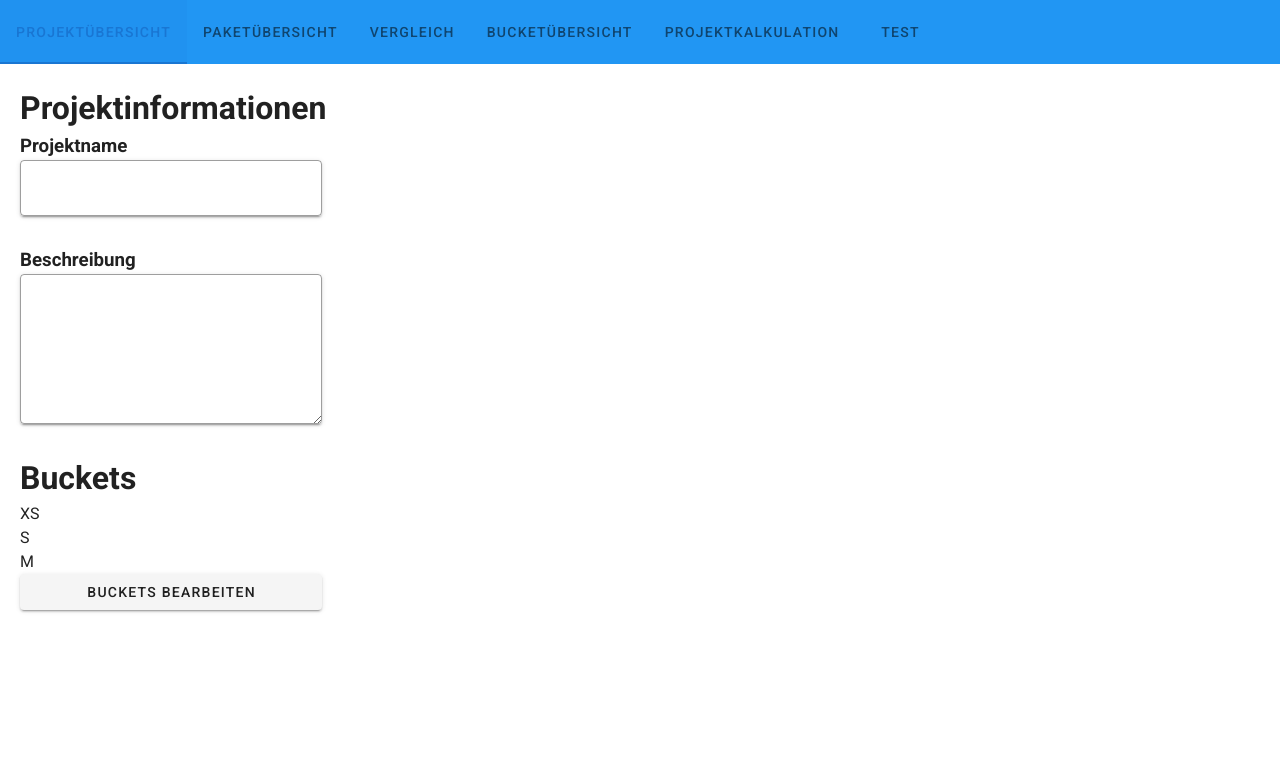
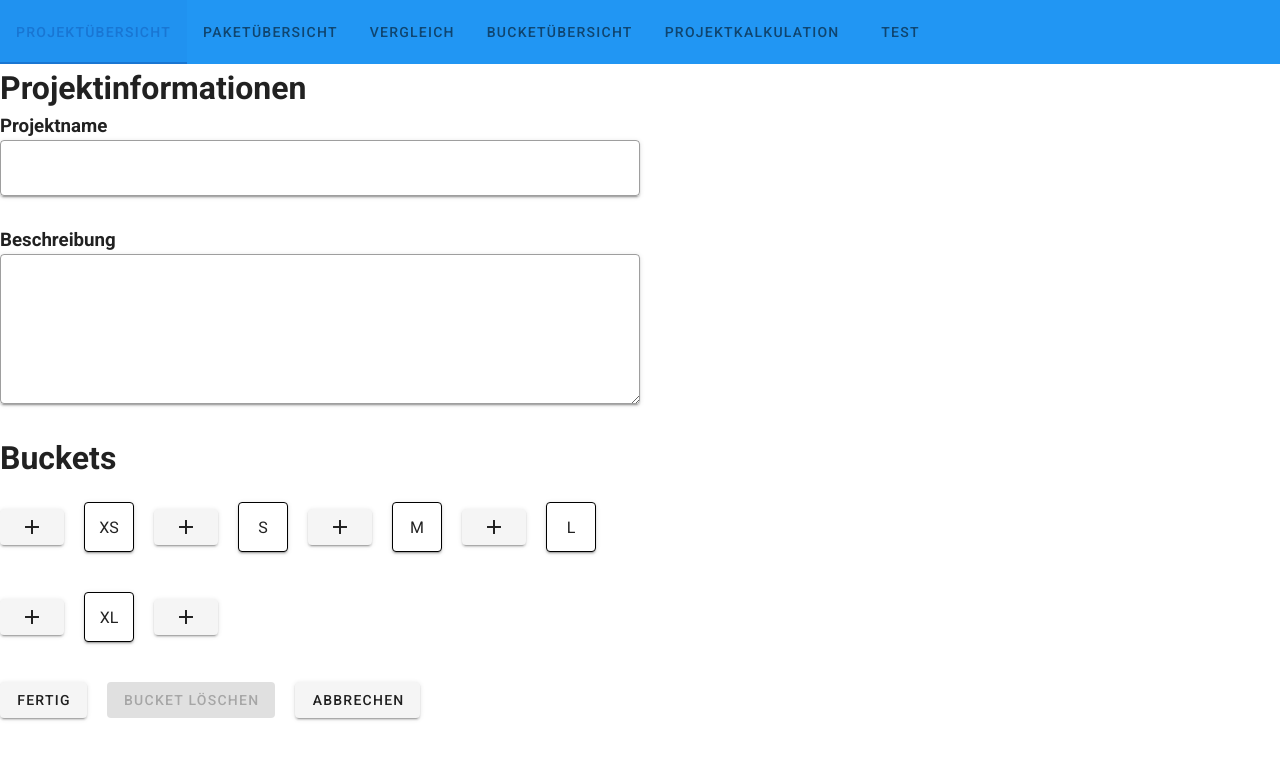
Before and after one commit to dexec/T-Shirt-Sizing-Tool, a Vue app: page /projekt in a window 1280 px wide. Both pictures are taken after a click on the button "BUCKETS BEARBEITEN". Shown: the top 760 px of the page. Built offline with nearby package versions, Linux system fonts and the light colour scheme.

Commit message:
Buckets editieren implementiert

```diff
--- a/src/views/ProjektUebersichtView.vue
+++ b/src/views/ProjektUebersichtView.vue
@@ -1,25 +1,117 @@
 <template>
-  <v-row>
-    <v-col cols="3" class="d-flex flex-column ma-5">
+    <div class="d-flex flex-column" style="width: 50%">
       <h1>Projektinformationen</h1>
       <h3>Projektname</h3>
       <v-text-field outlined solo></v-text-field>
       <h3>Beschreibung</h3>
       <v-textarea outlined solo></v-textarea>
       <h1>Buckets</h1>
-      <div v-for="bucket in buckets" :key="bucket.id">
-        {{ bucket.name }}
+      <div v-if="!alleBucketsBerarbeitenModus">
+        <div class="d-flex flex-wrap">
+          <div v-for="bucket in buckets" :key="bucket.id">
+            <v-card class="ma-5 bucket">{{ bucket.name }}</v-card>
+          </div>
+        </div>
+        <v-btn @click="() => this.alleBucketsBerarbeitenModus=true">Buckets bearbeiten</v-btn>
       </div>
-      <v-btn>Buckets bearbeiten</v-btn>
-    </v-col>
-  </v-row>
+      <div v-else>
+        <div class="d-flex flex-wrap align-center mb-5">
+          <div v-for="bucket in copyBuckets" :key="bucket.id">
+            <v-btn>
+              <v-icon>mdi-plus</v-icon>
+            </v-btn>
+            <v-hover v-if="currentEditBucket===bucket.name" v-slot="{hover}">
+              <v-card :class="{'on-hover':hover}" class="ma-5 bucket">
+                <v-text-field v-model=newBucketName @blur="editBucket"
+                              @click="currentEditBucket=currentSelectedBucket=bucket.name" autofocus></v-text-field>
+              </v-card>
+            </v-hover>
+            <v-hover v-else v-slot="{hover}">
+              <v-card :class="{'on-hover':hover}" class="ma-5 bucket" :elevation="hover ? 12:2"
+                      :color="bucket.name===currentSelectedBucket ? 'blue':'undefined'"
+                      @click="currentSelectedBucket=bucket.name" @dblclick="currentEditBucket=bucket.name">
+                {{ bucket.name }}
+              </v-card>
+            </v-hover>
+          </div>
+          <v-btn>
+            <v-icon>mdi-plus</v-icon>
+          </v-btn>
+        </div>
+        <v-btn class="mr-5" @click="speichernBuckets">Fertig</v-btn>
+        <v-btn class="mr-5" :disabled="this.currentSelectedBucket===''" @click="loeschenBucket">Bucket löschen</v-btn>
+        <v-btn @click="abbrechen">Abbrechen</v-btn>
+      </div>
+    </div>
 </template>
+<style>
+.bucket {
+  border: 1px solid black !important;
+  width: 50px !important;
+  height: 50px !important;
+  display: inline-block !important;
+  text-align: center !important;
+  vertical-align: middle !important;
+  line-height: 50px !important;
+}
+</style>
 <script>
+
 export default {
   name: "ProjektkalkulationView",
   data() {
     return {
-      buckets: [{ id:0, name: 'XS'}, {id: 1, name: 'S'}, {id:2, name: 'M'}]
+      newBucketName: '',
+      alleBucketsBerarbeitenModus: false,
+      currentSelectedBucket: '',
+      currentEditBucket: '',
+    }
+  },
+  methods: {
+    editBuckets() {
+      this.alleBucketsBerarbeitenModus = true
+      this.buckets = [{id: 0, name: 'XXXS'}, {id: 1, name: 'Sab'}, {id: 2, name: 'aaM'}, {id: 3, name: 'LWE'}, {
+        id: 4,
+        name: 'XdddL'
+      }]
+      this.$store.commit('updateAllBuckets', this.buckets)
+    },
+    editBucket() {
+      if (this.newBucketName !== '') this.copyBuckets[this.copyBuckets.map(bucket => bucket.name).indexOf(this.currentEditBucket)].name = this.newBucketName
+      this.newBucketName = ''
+      this.currentSelectedBucket = ''
+      this.currentEditBucket = ''
+    },
+    loeschenBucket() {
+      this.copyBuckets.splice(this.copyBuckets.map(bucket => bucket.name).indexOf(this.currentSelectedBucket), 1)
+      this.currentSelectedBucket = ''
+      for (let i = 0; i < this.copyBuckets.length; i++) {
+        this.copyBuckets[i].id = i
+      }
+    },
+    speichernBuckets() {
+      this.clearData()
+      this.$store.commit('updateAllBuckets', this.copyBuckets)
+    },
+    abbrechen() {
+      this.clearData()
+      for (let i = 0; i < this.buckets.length; i++) {
+        this.copyBuckets[i] = JSON.parse(JSON.stringify(this.buckets[i]))
+      }
+    },
+    clearData() {
+      this.alleBucketsBerarbeitenModus = false
+      this.newBucketName = ''
+      this.currentSelectedBucket = ''
+      this.currentEditBucket = ''
+    }
+  },
+  computed: {
+    copyBuckets() {
+      return JSON.parse(JSON.stringify(this.buckets))
+    },
+    buckets() {
+      return this.$store.state.buckets
     }
   }
 }
```
